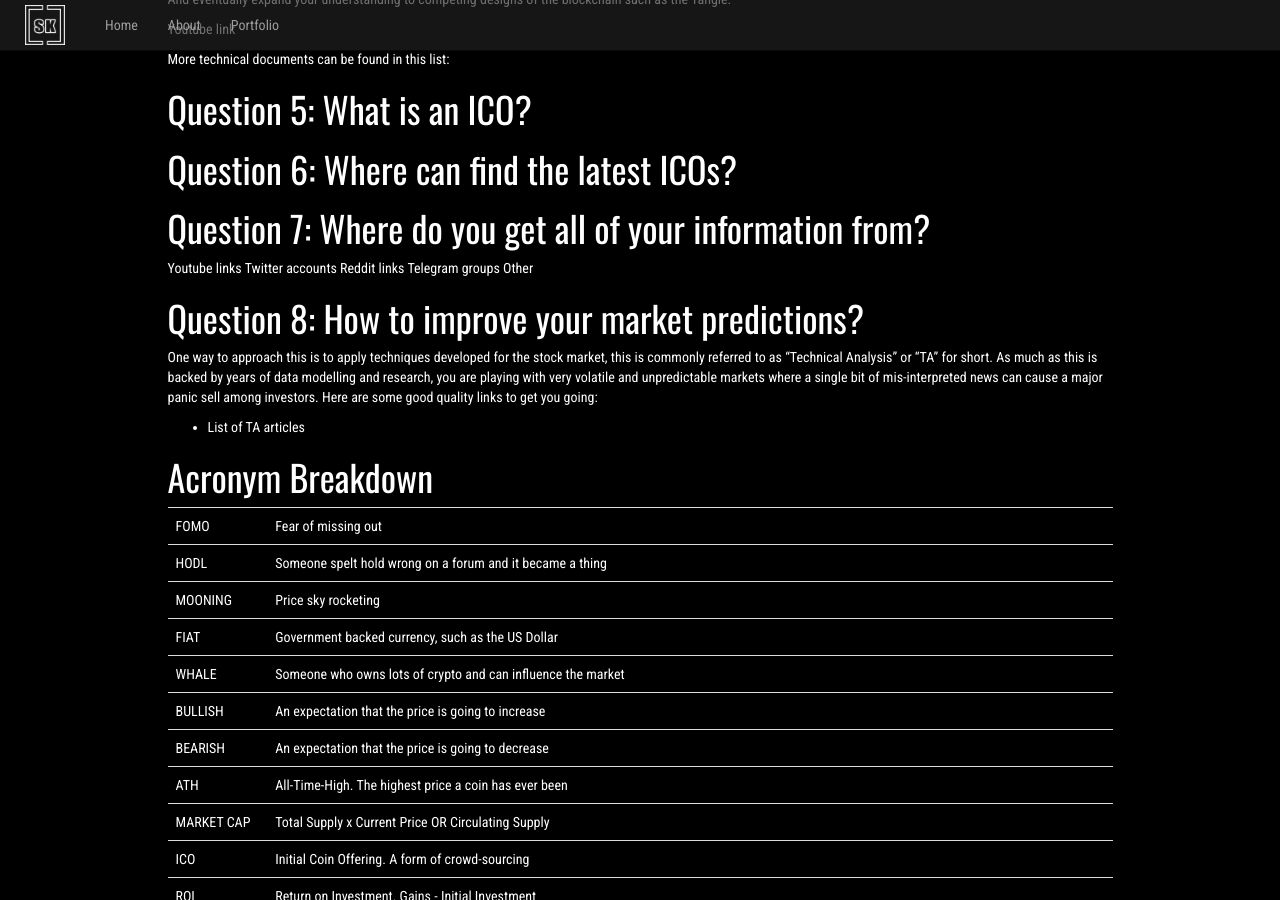
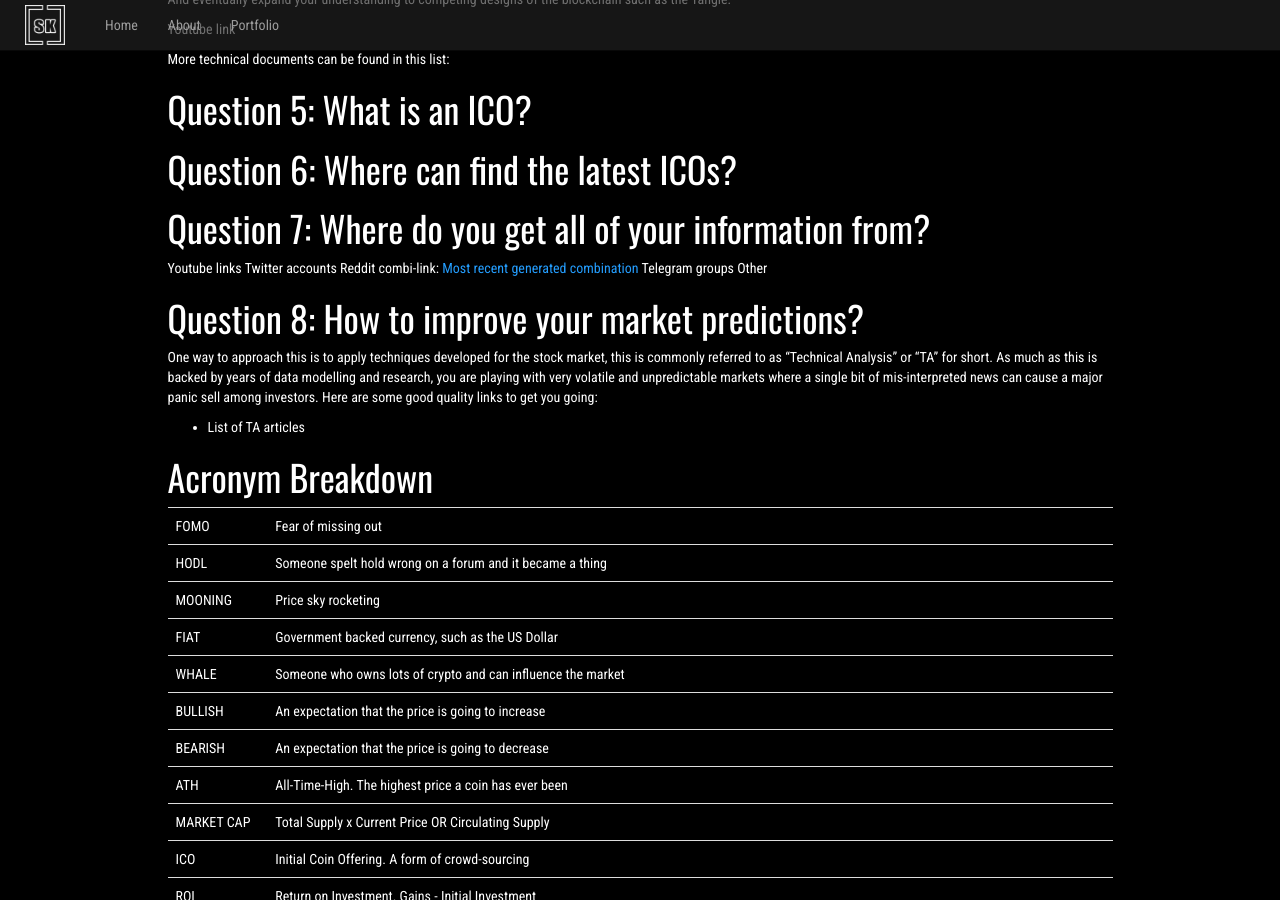
Before and after one commit to stevenkissack/stevokk.github.io, a Jekyll site: the page built from _pages/crypto-resources.md, in a window 1280 px wide and 900 px high, scrolled down 1439 px. Built offline with Jekyll 4.4.1, drawn with Linux system fonts in a browser that asks for light colours.

Commit message:
add reddit link

```diff
--- a/_pages/crypto-resources.md
+++ b/_pages/crypto-resources.md
@@ -57,7 +57,7 @@ More technical documents can be found in this list:
 
 Youtube links
 Twitter accounts
-Reddit links
+Reddit combi-link: [Most recent generated combination](https://reddit.com/r/CryptoCurrency+BlockChain+ledgerwallet+Bitcoin+BitcoinSerious+ethereum+ethdev+Iota+btc+litecoin+omise_go+Lisk+BATProject+PowerLedger+potcoin+ethtrader+BitcoinMarkets+CryptoMarkets+icocrypto+CoinBase+bittrex+binance)
 Telegram groups
 Other
 
```
